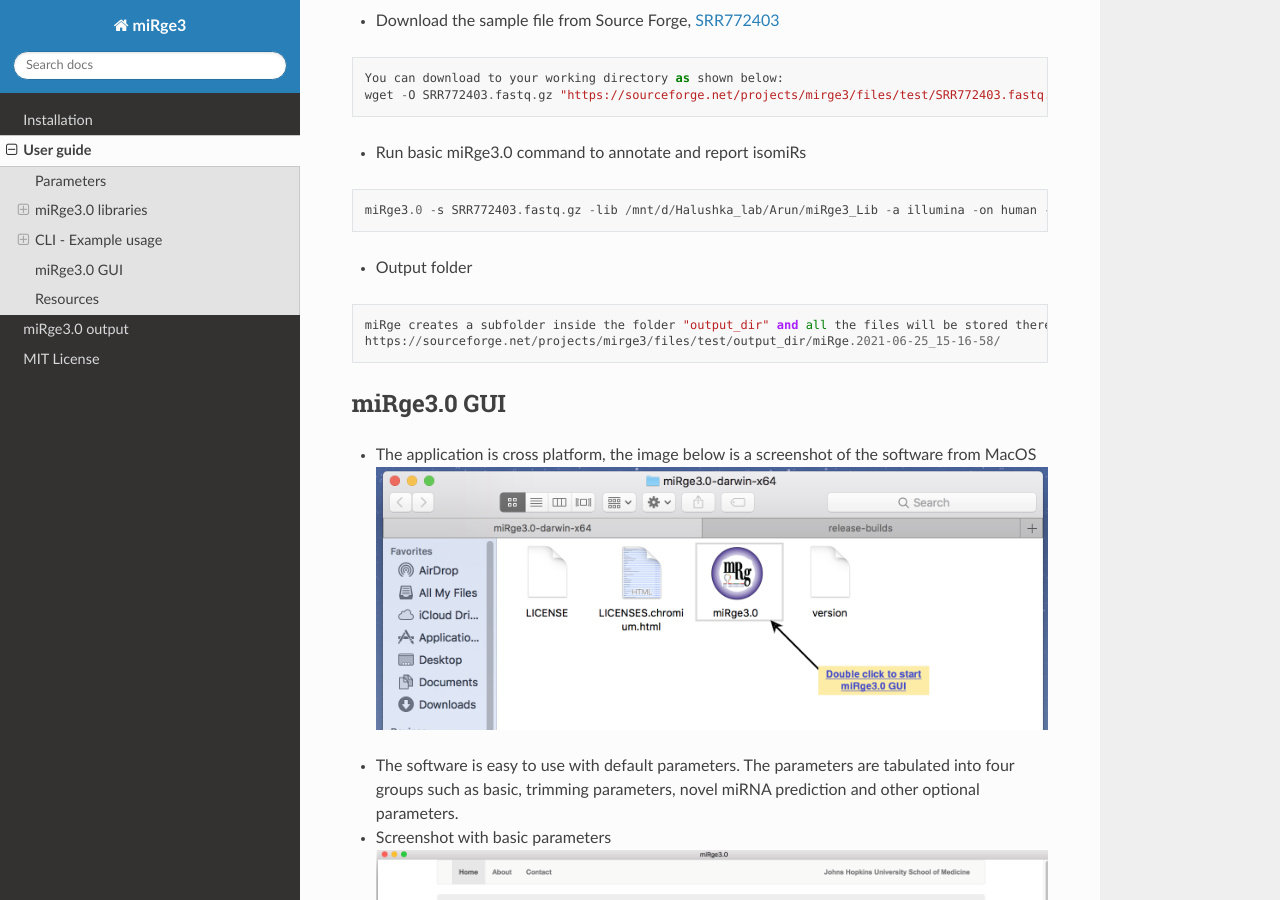
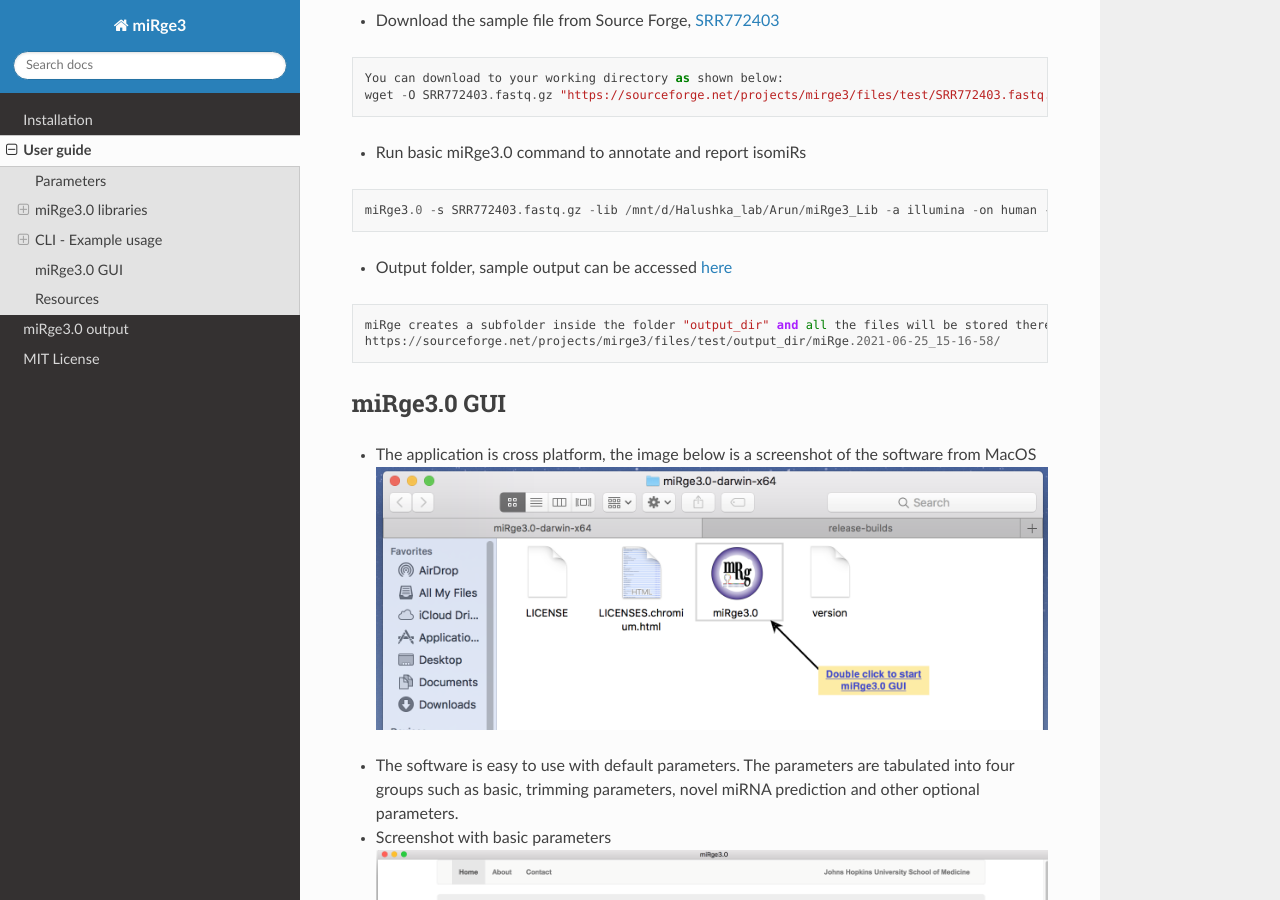
Before and after one commit to mhalushka/miRge3.0, a Sphinx documentation site: the page built from docs/source/quick_start.md, in a window 1280 px wide and 900 px high, scrolled down 3547 px. Built offline with Sphinx 7.4.7 and the Read the Docs theme 2.0.0, drawn with Linux system fonts in a browser that asks for light colours.

Commit message:
Update quick_start.md

````diff
--- a/docs/source/quick_start.md
+++ b/docs/source/quick_start.md
@@ -164,7 +164,7 @@
 ```
 miRge3.0 -s SRR772403.fastq.gz -lib /mnt/d/Halushka_lab/Arun/miRge3_Lib -a illumina -on human -db mirbase -o output_dir -gff -cpu 8
 ```
-- Output folder
+- Output folder, sample output can be accessed [here](https://sourceforge.net/projects/mirge3/files/test/output_dir/)
 ```
 miRge creates a subfolder inside the folder "output_dir" and all the files will be stored there. The test output can be accessed at the following link:
 https://sourceforge.net/projects/mirge3/files/test/output_dir/miRge.2021-06-25_15-16-58/
````
